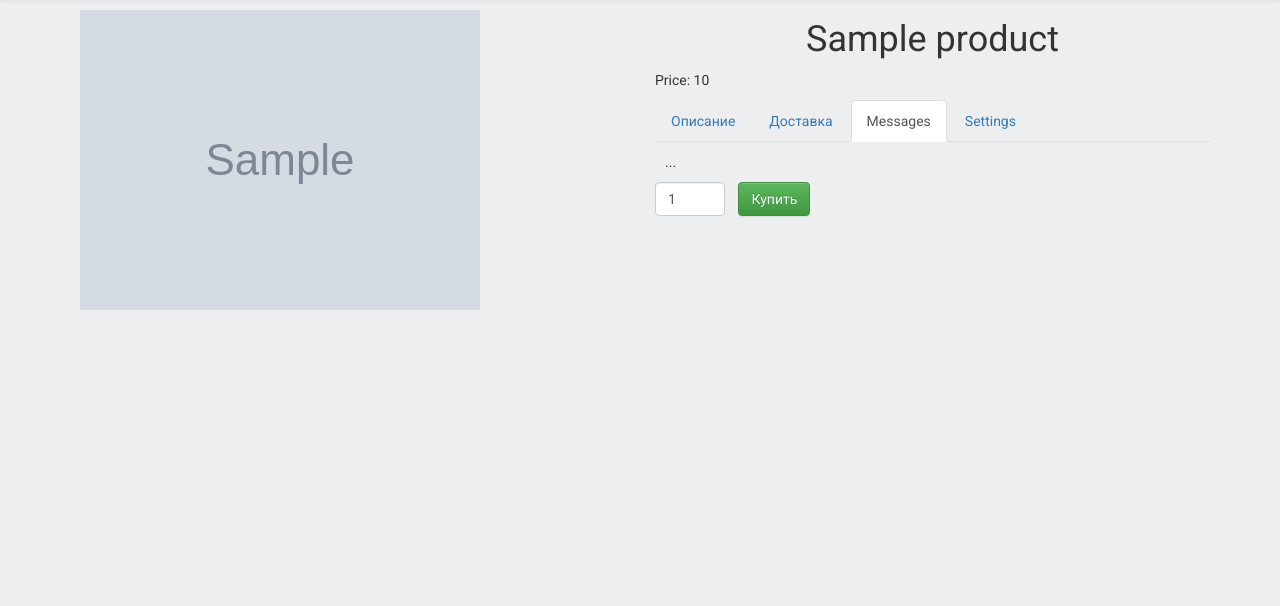
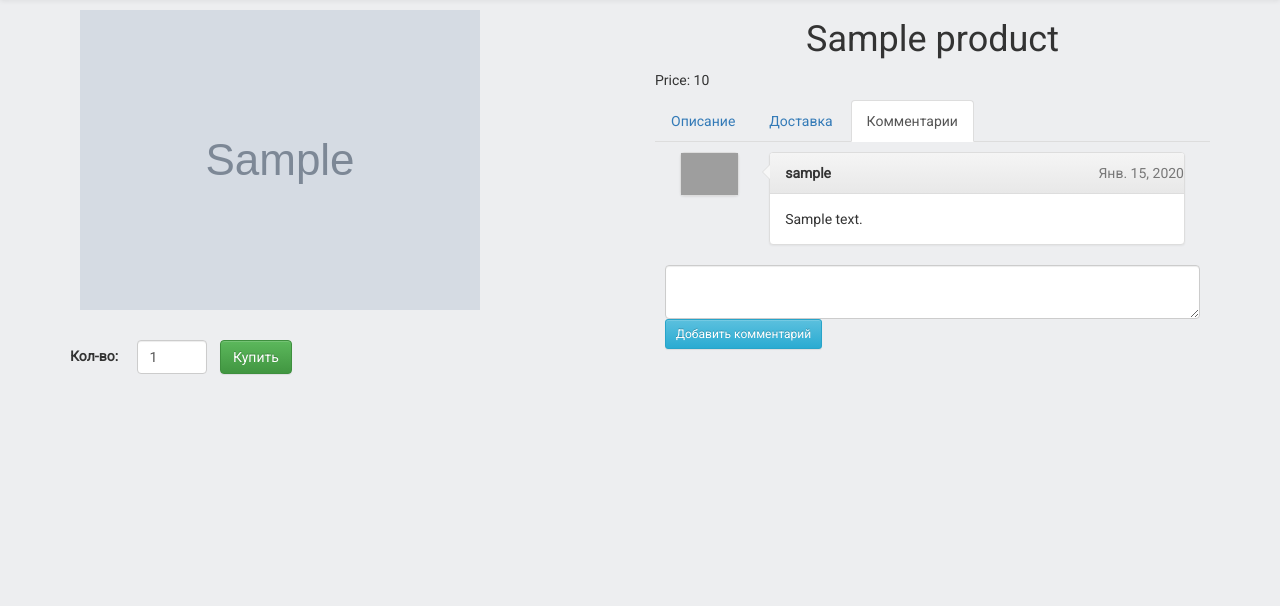
Before and after one commit to Pavaev/django_shop, a Django app: page /product/1/ in a window 1280 px wide, after a click on "Комментарии". Shown: the part 70-676 px from the top of the page. Run offline with Django 3.2, Linux system fonts and the light colour scheme; tables that the repository leaves empty hold one stand-in row (values such as "Sample post"); grey boxes marked "Sample" are stand-in pictures; some libraries are stand-ins or nearby versions; grey boxes are pictures that could not be loaded.

Commit message:
Add comments(ajax is not completed)

```diff
--- a/auth/forms.py
+++ b/auth/forms.py
@@ -6,6 +6,7 @@ from django.contrib.auth.models import User
 class RegisterForm(UserCreationForm):
     email = forms.EmailField(max_length=254, help_text='Обязательное поле')
 
+
     class Meta:
         model = User
         fields = ('username', 'email', 'password1', 'password2',)
--- a/my_shop/settings.py
+++ b/my_shop/settings.py
@@ -44,7 +44,9 @@ INSTALLED_APPS = [
     'orders.apps.OrdersConfig',
     'products.apps.ProductsConfig',
     'rest_framework',
-    'api', 'cart'
+    'api.apps.ApiConfig',
+    'cart.apps.CartConfig',
+
 ]
 
 MIDDLEWARE = [
--- a/my_shop/urls.py
+++ b/my_shop/urls.py
@@ -26,7 +26,8 @@ urlpatterns = [
                   re_path(r'^', include('orders.urls')),
                   re_path(r'^api/', include('api.urls')),
                   re_path(r'auth/', include('auth.urls')),
-                  re_path(r'^', include('products.urls'))
+                  re_path(r'^', include('products.urls')),
+
               ] + \
               static(settings.STATIC_URL, document_root=settings.STATIC_ROOT) \
               + static(settings.MEDIA_URL, document_root=settings.MEDIA_ROOT)
--- a/orders/views.py
+++ b/orders/views.py
@@ -1,3 +1,4 @@
+from django.contrib.auth.models import User
 from django.http import JsonResponse
 from django.shortcuts import get_object_or_404, render, redirect
 
@@ -58,7 +59,10 @@ def checkout(request):
         if contact_form.is_valid():
             name = contact_form.cleaned_data['name']
             phone = contact_form.cleaned_data['phone']
-            order = Order.objects.create(name=name, phone=phone, status_id=1)
+            user = None
+            if request.user.is_authenticated:
+                user = User.objects.get(username=request.user.username)
+            order = Order.objects.create(name=name, phone=phone, status_id=1, user=user)
             for item in data:
                 if len(item.split('product_in_basket_')) == 1:
                     continue
--- a/products/models.py
+++ b/products/models.py
@@ -1,3 +1,4 @@
+from django.contrib.auth.models import User
 from django.db import models
 from django.utils.encoding import smart_text
 
@@ -51,3 +52,13 @@ class ProductImage(models.Model):
 
     def __str__(self):
         return smart_text(str(self.id))
+
+
+class ProductComment(models.Model):
+    class Meta:
+        db_table = 'comments'
+
+    text = models.TextField(blank=False, null=False, max_length=1024)
+    user = models.ForeignKey(User, on_delete=models.CASCADE)
+    product = models.ForeignKey(Product, on_delete=models.CASCADE)
+    created = models.DateField(auto_now_add=True, auto_now=False)
--- a/products/urls.py
+++ b/products/urls.py
@@ -6,5 +6,6 @@ from products import views
 admin.autodiscover()
 
 urlpatterns = [
-    re_path(r'^product/(?P<product_id>\w+)/$', views.product, name='product')
+    re_path(r'^product/(?P<product_id>\w+)/$', views.product, name='product'),
+    re_path(r'^product/(?P<product_id>\w+)/comment/add$', views.add_comment, name='add_comment')
 ]
--- a/products/views.py
+++ b/products/views.py
@@ -1,13 +1,29 @@
-from django.shortcuts import render, get_object_or_404
+from django.contrib.auth.decorators import login_required
+from django.http import JsonResponse
+from django.shortcuts import render, get_object_or_404, redirect
 
 # Create your views here.
-from products.models import Product
+from django.urls import reverse
+from django.views.decorators.http import require_POST
+
+from orders.decorators import require_AJAX
+from products.models import Product, ProductComment
 
 
 def product(request, product_id):
     product = get_object_or_404(Product, id=product_id)
-
+    comments = ProductComment.objects.filter(product=product)
     session_key = request.session.session_key
     if not session_key:
         request.session.cycle_key()
     return render(request, 'products/product.html', locals())
+
+
+@login_required
+@require_POST
+@require_AJAX
+def add_comment(request, product_id):
+    data = request.POST
+    ProductComment.objects.create(text=data['text'], user=request.user, product_id=product_id)
+    print(data['text'])
+    return JsonResponse(data)
--- a/static/css/style.css
+++ b/static/css/style.css
@@ -224,3 +224,37 @@ body,
 
     padding: 15px 5px;
 }
+
+.thumbnail {
+    padding: 0px;
+}
+
+.panel {
+    position: relative;
+}
+
+.panel > .panel-heading:after, .panel > .panel-heading:before {
+    position: absolute;
+    top: 11px;
+    left: -16px;
+    right: 100%;
+    width: 0;
+    height: 0;
+    display: block;
+    content: " ";
+    border-color: transparent;
+    border-style: solid solid outset;
+    pointer-events: none;
+}
+
+.panel > .panel-heading:after {
+    border-width: 7px;
+    border-right-color: #f7f7f7;
+    margin-top: 1px;
+    margin-left: 2px;
+}
+
+.panel > .panel-heading:before {
+    border-right-color: #ddd;
+    border-width: 8px;
+}
--- a/static/js/scripts.js
+++ b/static/js/scripts.js
@@ -4,12 +4,21 @@ $(document).ready(function () {
     });
 
 
-
-
-
-    function itemsCounter() {
-
-    }
+    $("#comment").on("submit", function (e) {
+        e.preventDefault();
+        var data = {};
+        console.log('lol');
+        data.text = $("#comment_text").val();
+        $.ajax({
+            url: 'comment/add',
+            type: 'POST',
+            data: data,
+            cache: true,
+            success: function (data) {
+                alert(data);
+            }
+        })
+    });
 
 
     function basketAmount() {
--- a/templates/base.html
+++ b/templates/base.html
@@ -44,6 +44,7 @@
 
 <script src="{% static 'js/scripts.js' %}"></script>
 <script src="{% static 'js/jquery.cookie.js' %}"></script>
+</script>
 
 </body>
 </html>
--- /dev/null
+++ b/templates/products/comments.html
@@ -0,0 +1,33 @@
+{% if comments %}
+    {% for comment in comments %}
+        <div class="col-sm-2">
+            <div class="thumbnail">
+                <img class="img-responsive user-photo"
+                     src="https://ssl.gstatic.com/accounts/ui/avatar_2x.png">
+            </div>
+        </div>
+
+        <div class="col-sm-10">
+            <div class="panel panel-default">
+                <div class="panel-heading">
+                    <strong>{{ comment.user.username }}</strong> <span class="text-muted"
+                                                                       style="position: absolute; right: 0;">{{ comment.created }}</span>
+                </div>
+                <div class="panel-body">
+                    {{ comment.text }}
+                </div>
+            </div>
+        </div>
+    {% endfor %}
+
+{% else %}
+    <div>Никто еще не оставил комментариев</div><br><br>
+{% endif %}
+
+<form method="POST" id="comment" action="{% url 'add_comment' product_id %}">
+    {% csrf_token %}
+    <textarea id="comment_text" maxlength="1024" name="comment_text" class="form-control comment"
+              required></textarea>
+    <span class="form-error"></span>
+    <button type="submit" class="btn btn-sm btn-info">Добавить комментарий</button>
+</form>
--- a/templates/products/product.html
+++ b/templates/products/product.html
@@ -8,6 +8,26 @@
                 {% for image_item in product.productimage_set.all %}
                     <img src="{{ image_item.image.url }}" class="img-responsive img-product">
                 {% endfor %}
+                <br>
+                <div>
+                    <form id="form_buying_product" class="form-inline" action="{% url 'add_to_cart' %}">
+                        {% csrf_token %}
+                        <div class="form-group">
+                            <label>Кол-во: </label>
+                            <input type="number" name="count" id="count" value="1" class="form-control form-count"
+                                   min="1">
+                        </div>
+
+
+                        <div class="form-group">
+                            <button id="submit-btn" type="submit" class="btn btn-success btn-buy"
+                                    data-product-id="{{ product_id }}"
+                                    data-name="{{ product.name }}"
+                                    data-price="{{ product.price }}">Купить
+                            </button>
+                        </div>
+                    </form>
+                </div>
             </div>
             <div class="col-lg-6">
                 <h1 class="text-center">
@@ -26,10 +46,10 @@
                     <li role="presentation">
                         <a href="#delivery" aria-controls="delivery" role="tab" data-toggle="tab">Доставка</a>
                     </li>
-                    <li role="presentation"><a href="#messages" aria-controls="messages" role="tab" data-toggle="tab">Messages</a>
+                    <li role="presentation">
+                        <a href="#messages" aria-controls="messages" role="tab" data-toggle="tab">Комментарии</a>
                     </li>
-                    <li role="presentation"><a href="#settings" aria-controls="settings" role="tab" data-toggle="tab">Settings</a>
-                    </li>
+
                 </ul>
 
                 <!-- Tab panes -->
@@ -39,28 +59,18 @@
                     <div role="tabpanel" class="tab-pane" id="delivery"><h3>
                         Как мы делаем доставку
                     </h3></div>
-                    <div role="tabpanel" class="tab-pane" id="messages">...</div>
-                    <div role="tabpanel" class="tab-pane" id="settings">...</div>
+                    <div role="tabpanel" class="tab-pane" id="messages">
+
+
+                        {% include "products/comments.html" %}
+
+
+                    </div>
+
                 </div>
 
             </div>
-            <div>
-                <form id="form_buying_product" class="form-inline" action="{% url 'add_to_cart' %}">
-                    {% csrf_token %}
-                    <div class="form-group">
-                        <input type="number" name="count" id="count" value="1" class="form-control form-count" min="1">
-                    </div>
 
-
-                    <div class="form-group">
-                        <button id="submit-btn" type="submit" class="btn btn-success btn-buy"
-                                data-product-id="{{ product_id }}"
-                                data-name="{{ product.name }}"
-                                data-price="{{ product.price }}">Купить
-                        </button>
-                    </div>
-                </form>
-            </div>
         </div>
     </div>
 {% endblock %}
```
Also changed, not shown: products/admin.py (+7 -2 lines), templates/orders/checkout.html (+8 -3 lines), orders/migrations/0004_auto_20180321_1353.py (added), products/migrations/0002_productcomment.py (added).
